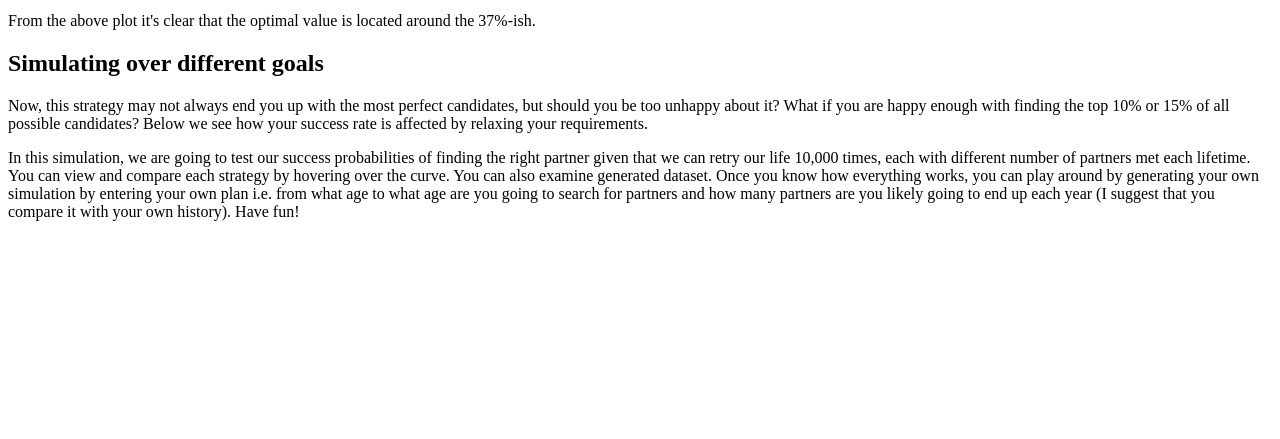
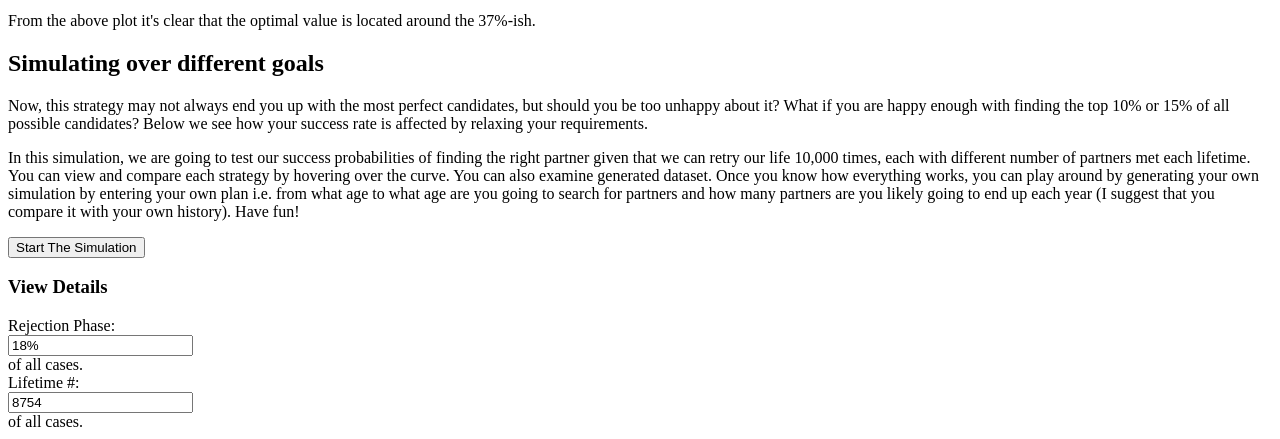
Before and after one commit to jaycode/mathematics-of-love, a Flask app: page / in a window 1280 px wide. Shown: the part 1342-1781 px from the top of the page. Before the commit the page ends 1563 px from the top, so only its background shows below. Run offline with Flask 2, Linux system fonts and the light colour scheme; some libraries are stand-ins or nearby versions.

Commit message:
Some templates created, structure prepared.

```diff
--- a/interactive/server.py
+++ b/interactive/server.py
@@ -1,20 +1,31 @@
-from flask import Flask, render_template, jsonify
+from flask import Flask, render_template, jsonify, request
 app = Flask(__name__)
 
 @app.route('/')
 @app.route('/index')
-def runIndex():
+def run_index():
   return render_template('index.html')
 
 @app.route('/data/intro')
-def readDataIntro():
+def read_data_intro():
   import data
-  return jsonify(data.getIntro())
+  return jsonify(data.get_intro())
 
 @app.route('/data')
-def readData():
+def read_data():
   import data
-  return jsonify(data.run())
+  # a1: age start
+  # a2: age end
+  # p1: potential partners per year min
+  # p2: potential partners per year max
+  # l: lifetimes
+  return jsonify(data.get(
+    a1=request.args.get('a1', 18),
+    a2=request.args.get('a2', 24),
+    p1=request.args.get('p1', 0),
+    p2=request.args.get('p2', 8),
+    l=request.args.get('l', 10000)
+  ))
 
 if __name__ == '__main__':
   app.debug = True
--- a/interactive/templates/index.html
+++ b/interactive/templates/index.html
@@ -78,7 +78,7 @@
 
         <p>or <b>39.8%</b> chance that we will find best candidate if we follow the strategy.</p>
         <p>From that formula, the optimal value of r can be approximated as <b>1/e</b>. Being able to find That is actually a perk of being good at calculus, which I'm not. In my case, then, instead of proving it mathematically (which you can find in Wikipedia) the only way to prove it is to program it by plotting a scenario of, say, 100 candidates with several stopping times, to see where the largest <b>P(r)</b> is:</p>
-        <div id="plot-intro"></div>
+        <div id="intro_viz"></div>
         <p>From the above plot it's clear that the optimal value is located around the 37%-ish.</p>
 
         <h2>Simulating over different goals</h2>
@@ -88,9 +88,133 @@
         <p>
           In this simulation, we are going to test our success probabilities of finding the right partner given that we can retry our life 10,000 times, each with different number of partners met each lifetime. You can view and compare each strategy by hovering over the curve. You can also examine generated dataset. Once you know how everything works, you can play around by generating your own simulation by entering your own plan i.e. from what age to what age are you going to search for partners and how many partners are you likely going to end up each year (I suggest that you compare it with your own history). Have fun!
         </p>
-        <div id="plot"></div>
+        <div class="main_viz text-center" id="main_viz">
+          <button data-bind="btn-start">Start The Simulation</button>
+        </div>
+        <script type="text/html" id="main_viz-main"></script>
+        <script type="text/html" id="main_viz-generate">
+          <div class="main_viz-generate">
+            <form>
+              <div class="row">
+                <article class="small-12 columns">
+                  <h1 class="small-only-text-center">Generate Dataset</h1>
+                </article>
+              </div>
+              <div class="row">
+                <div class="small-9 medium-4 columns">
+                  <label for="a1" class="inline right">Start dating from age</label>
+                </div>
+                <div class="small-3 medium-1 columns">
+                  <input id="a1" type="text" class="text-center" placeholder="18" />
+                </div>
+                <div class="mid_label small-9 medium-2 columns text-center">
+                  <label for="a2" class="inline">until age</label>
+                </div>
+                <div class="small-3 medium-1 end columns">
+                  <input id="a2" type="text" class="text-center" placeholder="24" />
+                </div>
+              </div>
+              <div class="row">
+                <div class="small-9 medium-4 columns">
+                  <label for="p1" class="inline right">Potential partners met per year</label>
+                </div>
+                <div class="small-3 medium-1 columns">
+                  <input id="p1" type="text" class="text-center" placeholder="0" />
+                </div>
+                <div class="mid_label small-9 medium-2 columns text-center">
+                  <label for="p2" class="inline">to</label>
+                </div>
+                <div class="small-3 medium-1 end columns">
+                  <input id="p2" type="text" class="text-center" placeholder="8" />
+                </div>
+              </div>
+              <div class="row">
+                <div class="small-7 medium-4 columns">
+                  <label for="l" class="inline right">Experiment on</label>
+                </div>
+                <div class="small-3 medium-2 columns">
+                  <input id="l" type="text" class="text-center" placeholder="10000" />
+                </div>
+                <div class="small-2 medium-1 end columns">
+                  <label class="inline">lifetimes.</label>
+                </div>
+              </div>
+              <div class="row">
+                <div class="small-only-right small-8 medium-3 medium-offset-7 columns">
+                  <button data-bind="click: generateDataset" class="expand">Generate</button>
+                </div>
+                <div class="small-4 medium-2 columns">
+                  <button data-bind="click: viewDataAnalysis" class="expand secondary">Back</button>
+                </div>
+              </div>
+            </form>
+          </div>
+        </script>
+        <script type="text/html" id="main_viz-view_generated">
+          <article class="main_viz-view_generated">
+            <div class="row">
+              <div class="small-12 columns">
+                <h1 class="small-only-text-center">View Generated Data</h1>
+              </div>
+            </div>
+            <div class="row">
+              <div class="small-12 columns">
+                <button data-bind="click: viewDataAnalysis" class="right tiny">Back to Data Analysis</button>
+                <p>Number of lifetimes: <span data-bind="text: l">10,000</span></p>
+                <p>Dating period from age <span data-bind="text: a1">18</span> to <span data-bind="text: a2">24</span></p>
+                <p>Number of potential partners per year: <span data-bind="text: p1">0</span> to <span data-bind="text: p2">8</span></p>
+                <h2>Some Stats</h2>
+                <div id="candidates_distribution_plot"></div>
+                <div id="compatibilities_distribution_plot"></div>
+              </div>
+            </div>
+            <div class="row">
+              <div class="right small-12 medium-3 columns">
+                <button data-bind="click: viewDataAnalysis" class="expand">Data Analysis</button>
+              </div>
+              <div class="left small-12 medium-4 columns">
+                <button data-bind="click: viewGenerateDataset" class="expand secondary">Generate Another Dataset</button>
+              </div>
+            </div>
+          </article>
+        </script>
+        <script type="text/html" id="main_viz-detail"></script>
+        <article class="main_viz-detail">
+          <div class="row">
+            <div class="small-12 column">
+              <h1>View Details</h1>
+            </div>
+          </div>
+          <div class="row">
+            <div class="small-4 medium-3 column">
+              <label for="detail-rp" class="inline right">Rejection Phase:</label>
+            </div>
+            <div class="small-4 medium-2 column">
+              <input id="detail-rp" type="text" value="18%" />
+            </div>
+            <div class="small-4 end column">
+              <label class="inline">of all cases.</label>
+            </div>
+          </div>
+          <div class="row">
+            <div class="small-4 medium-3 column">
+              <label for="detail-l" class="inline right">Lifetime #:</label>
+            </div>
+            <div class="small-4 medium-2 column">
+              <input data-bind="textInput: applyThousandSeparators" id="detail-l" type="text" value="8754" />
+            </div>
+            <div class="small-4 end column">
+              <label class="inline">of all cases.</label>
+            </div>
+          </div>
+        </article>
+        <div class="main_viz-main">
+
+        </div>
       </div>
     </article>
+    <script src="{{ url_for('static', filename='js/intro_viz.js') }}"></script>
+    <script src="{{ url_for('static', filename='js/main_viz.js') }}"></script>
     <script src="{{ url_for('static', filename='js/app.js') }}"></script>
   </body>
 </html>
```
Also changed, not shown: interactive/data.py (+32 -6 lines), 2 other files.
